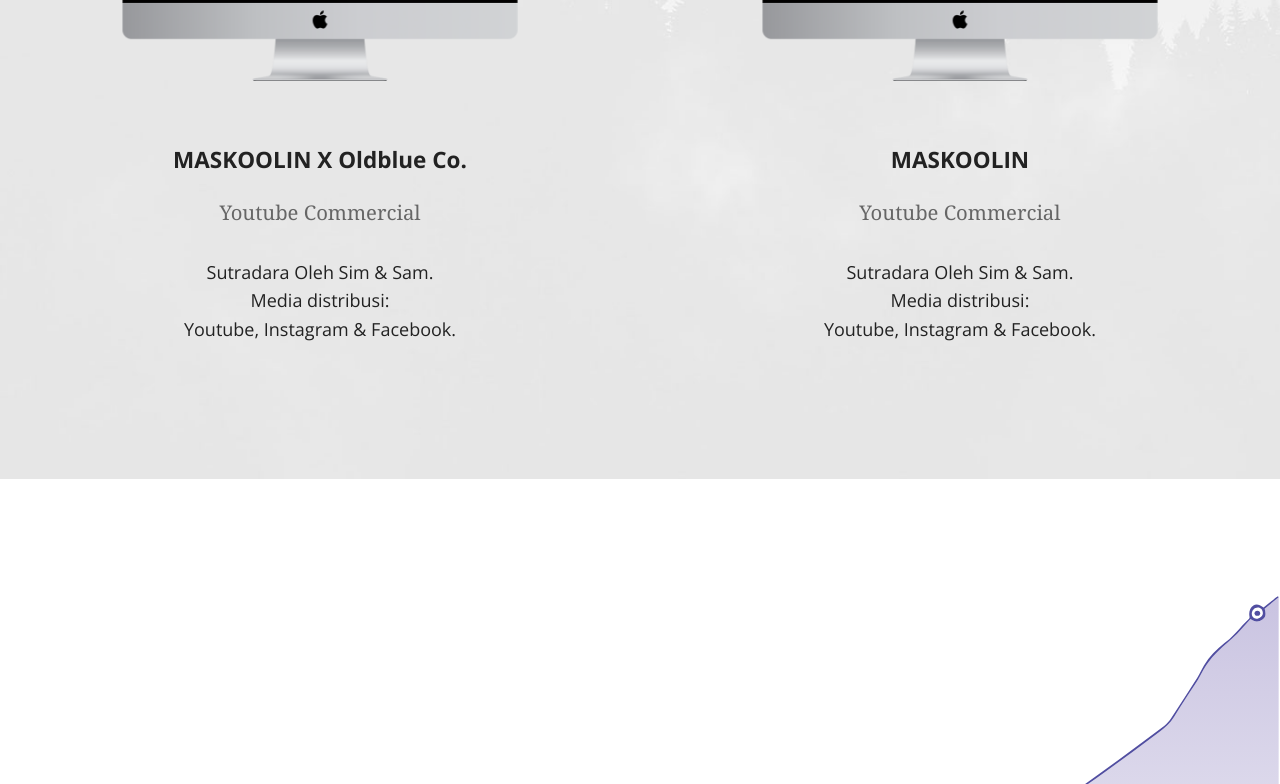
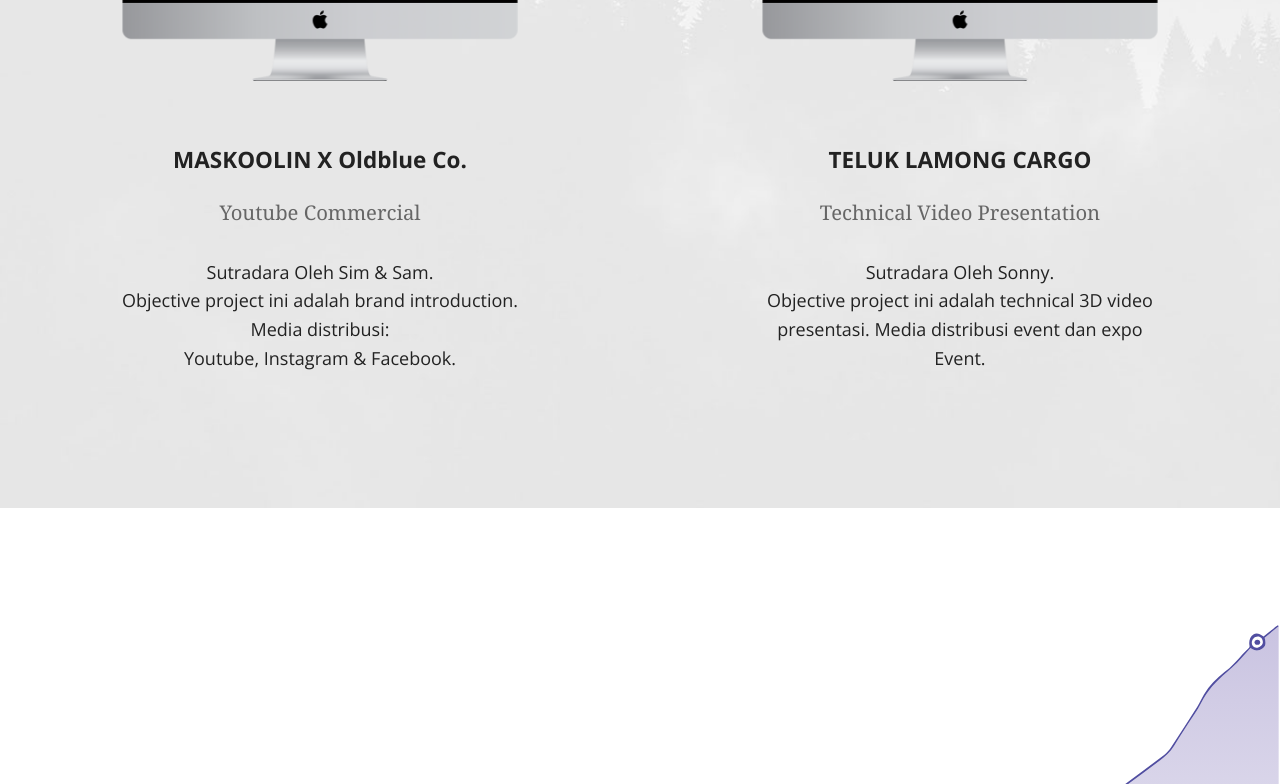
Before and after one commit to kemtol/rocktokom, a Jekyll site: the page built from index.html, in a window 1280 px wide and 900 px high, scrolled down 6212 px, cut to the strip 116-900 px from the top of the window. Built offline with Jekyll 4.4.1, drawn with Linux system fonts in a browser that asks for light colours; nearby versions of some CDN libraries.

Commit message:
Update index.html

```diff
--- a/index.html
+++ b/index.html
@@ -152,19 +152,21 @@ layout: default
                 <span class="s-sub-title">Youtube Commercial</span>
                 <p>
                     <br/>Sutradara Oleh Sim & Sam.<br/>
+                    Objective project ini adalah brand introduction.
                     Media distribusi:<br/> Youtube, Instagram & Facebook.
                 </p>
             </div>
             <div class="lp4">
                 <div style="position: relative;">
-                    <iframe src="https://www.youtube.com/embed/VblDiTsD6jk?rel=0&amp;controls=0&amp;showinfo=0" frameborder="0" allow="autoplay; encrypted-media" allowfullscreen="" style="position: absolute;width: 86%;height: 68%;left: 7%;top: 3%;"></iframe>
+                    <iframe src="https://www.youtube.com/embed/4MLoL5Y5l4Y?rel=0&amp;controls=0&amp;showinfo=0" frameborder="0" allow="autoplay; encrypted-media" allowfullscreen="" style="position: absolute;width: 86%;height: 68%;left: 7%;top: 3%;"></iframe>
                     <img src="{{ site.baseurl }}/images/portfolio-kpi-report.png" style="width:100%" />
                 </div>
-                <span class="s-title">MASKOOLIN</span>
-                <span class="s-sub-title">Youtube Commercial</span>
+                <span class="s-title">TELUK LAMONG CARGO</span>
+                <span class="s-sub-title">Technical Video Presentation</span>
                 <p>
-                    <br/>Sutradara Oleh Sim & Sam.<br/>
-                    Media distribusi:<br/> Youtube, Instagram & Facebook.
+                    <br/>Sutradara Oleh Sonny.<br/>
+                    Objective project ini adalah technical 3D video presentasi.
+                    Media distribusi event dan expo<br/> Event.
                 </p>
             </div>
         </div>
```
